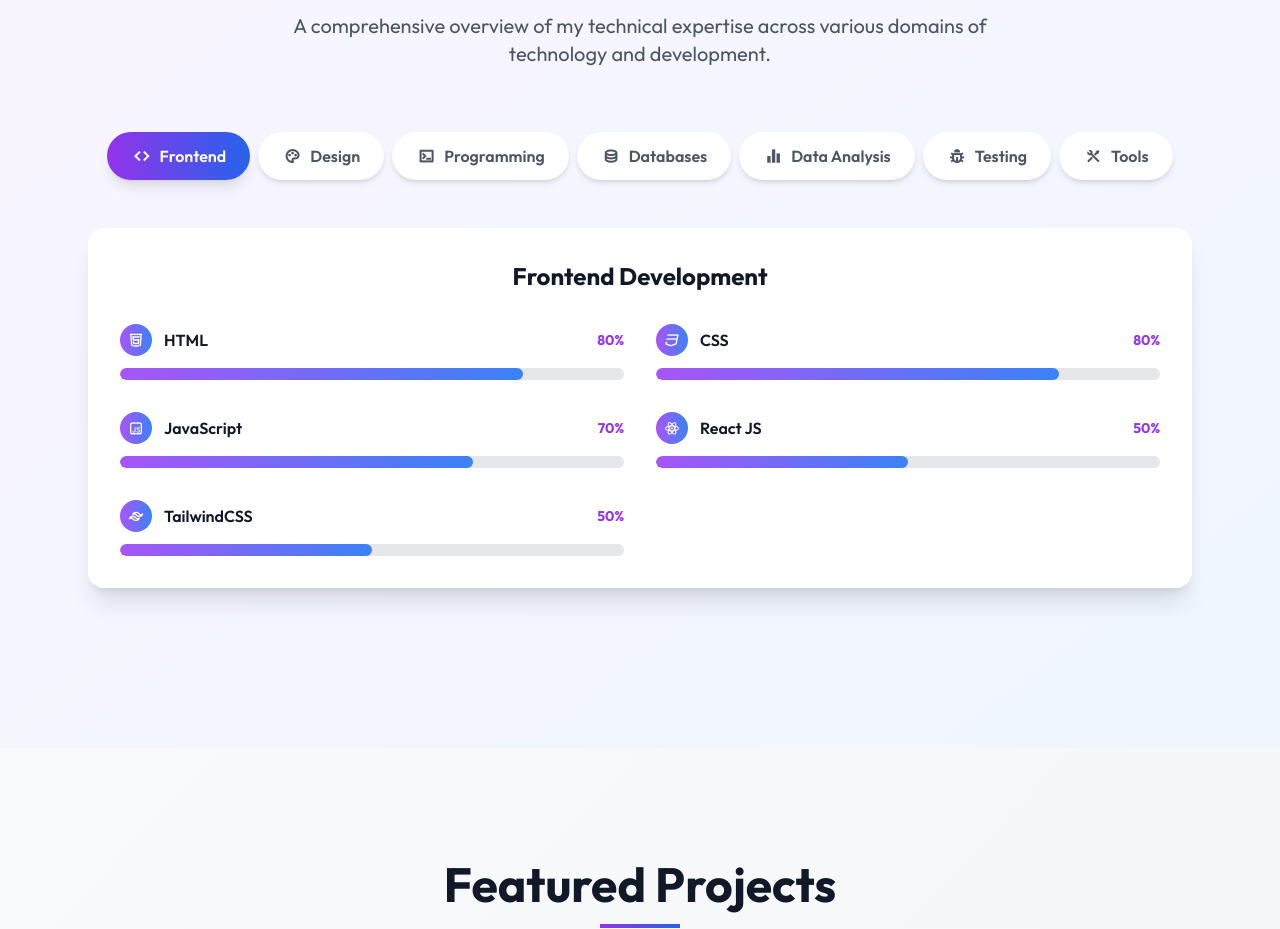
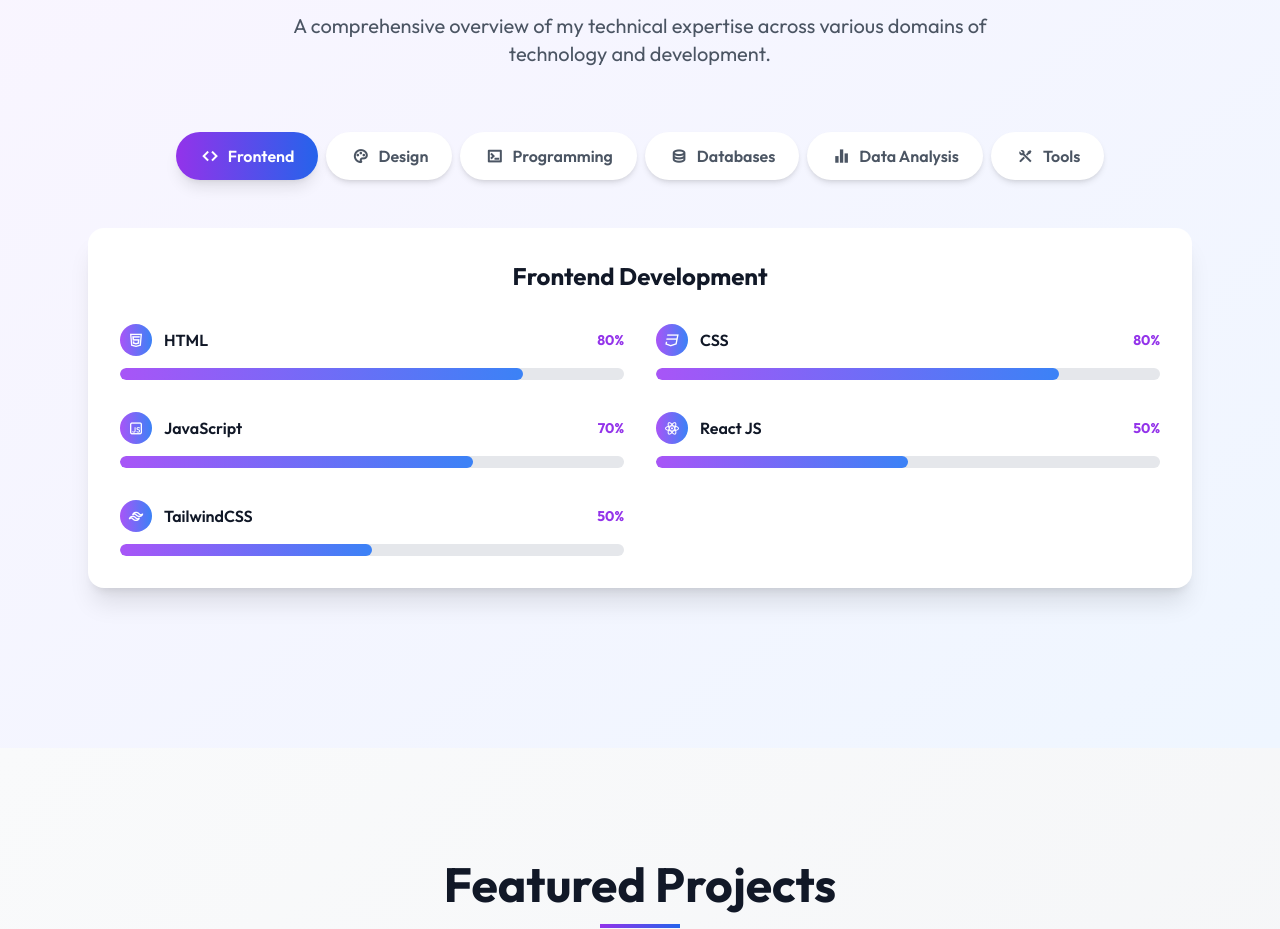
Before and after one commit to VighneshwarH/VighneshwarH, a Next.js app: page / in a window 1280 px wide. Shown: the part 2080-3009 px from the top of the page. Built offline with nearby package versions, Linux system fonts and the light colour scheme.

Commit message:
Skills Removed

```diff
--- a/components/Skills.tsx
+++ b/components/Skills.tsx
@@ -73,13 +73,6 @@
         { name: 'PowerBI', level: 60, icon: 'ri-bar-chart-line' }
       ]
     },
-    software_testing: {
-      title: 'Software Testing',
-      skills: [
-        { name: 'Manual Testing', level: 60, icon: 'ri-checkbox-circle-line' },
-        { name: 'Automated Testing', level: 50, icon: 'ri-bug-line' }
-      ]
-    },
     tools: {
       title: 'Version Control & Project Management',
       skills: [
@@ -95,7 +88,6 @@
     { id: 'programming', label: 'Programming', icon: 'ri-terminal-box-line' },
     { id: 'databases', label: 'Databases', icon: 'ri-database-2-line' },
     { id: 'analysis', label: 'Data Analysis', icon: 'ri-bar-chart-fill' },
-    { id: 'software_testing', label: 'Testing', icon: 'ri-bug-line' },
     { id: 'tools', label: 'Tools', icon: 'ri-tools-line' }
   ];
 
```
